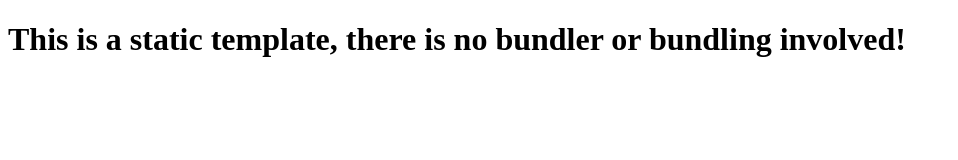
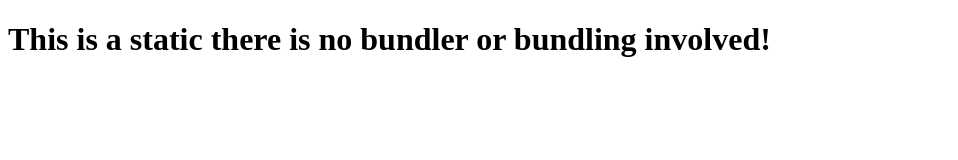
Before and after one commit to RajKumar341994/portfolio, a website: page index.html in a window 1280 px wide. Shown: the whole page, without its empty margins (0-958 px from the left). Drawn offline with Linux system fonts and the light colour scheme.

Commit message:
Update index.html first

```diff
--- a/index.html
+++ b/index.html
@@ -7,6 +7,6 @@
     <title>Static Template</title>
   </head>
   <body>
-    <h1>This is a static template, there is no bundler or bundling involved!</h1>
+    <h1>This is a static  there is no bundler or bundling involved!</h1>
   </body>
 </html>
```
